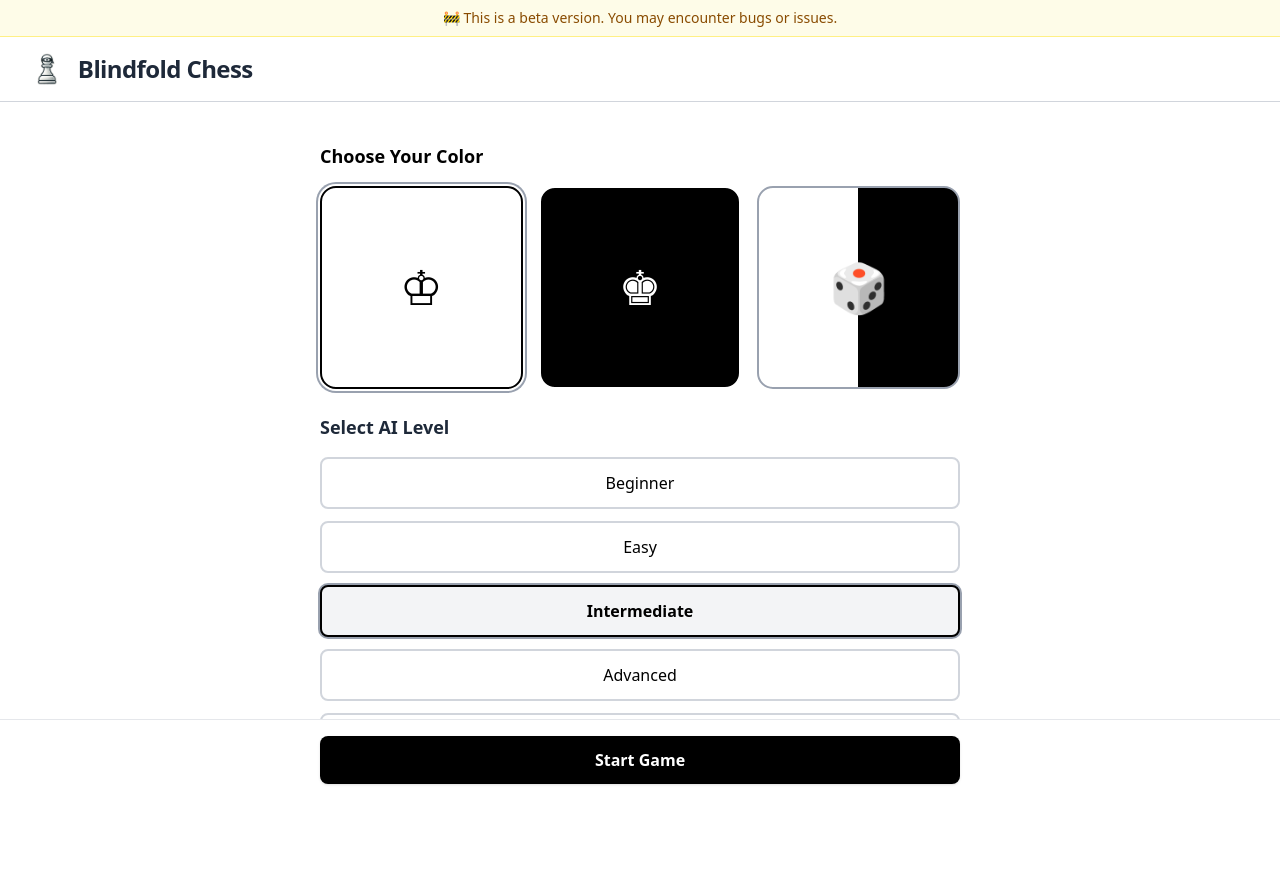
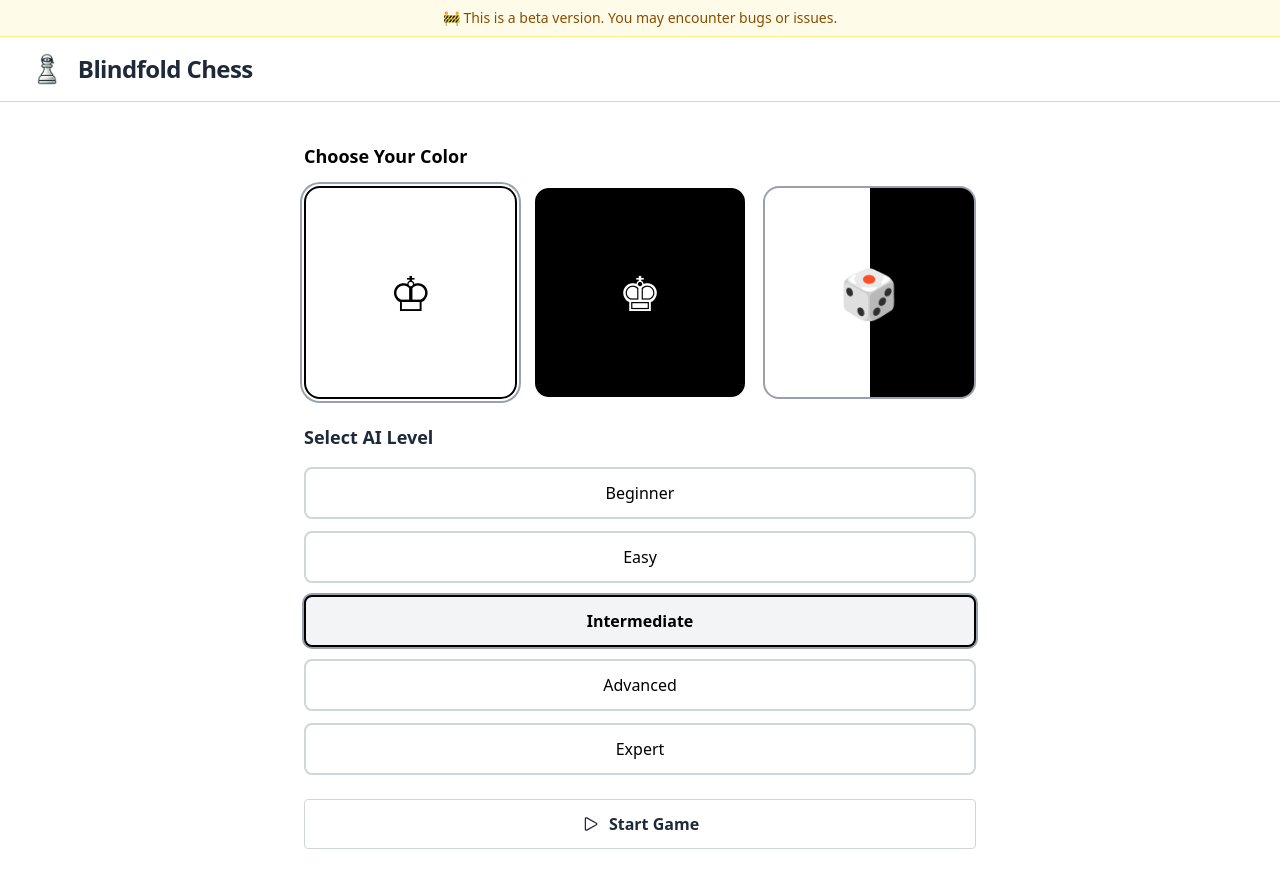
Before and after one commit to checkmate-works/blindfold-chess-deprecated, a React (Vite) app: page /game/setup in a window 1280 px wide. Shown: the top 888 px of the page. Built offline with nearby package versions, Linux system fonts and the light colour scheme.

Commit message:
Fix the start game button

```diff
--- a/src/features/game/game-setting.tsx
+++ b/src/features/game/game-setting.tsx
@@ -4,6 +4,7 @@ import { PlayerColor, Side, SkillLevel } from "@/types";
 import { ColorSelector } from "./components/color-selector";
 import { SkillLevelSelector } from "./components/skill-level-selector";
 import { useTranslation } from "react-i18next";
+import { PlayIcon } from "@heroicons/react/24/outline";
 
 const decidePlayerSide = (colorSetting: PlayerColor): Side => {
   if (colorSetting === "random") {
@@ -30,8 +31,10 @@ export const GameSetting = () => {
   };
 
   return (
-    <div className="min-h-screen pb-20 relative">
-      <div className="space-y-6 p-4 max-w-2xl mx-auto">
+    <div className="min-h-screen pb-20">
+      <div className="container mx-auto p-4">
+        <div className="w-full max-w-2xl mx-auto space-y-6">
+          <div className="space-y-6">
             <ColorSelector
               selectedColor={selectedColor}
               onColorSelect={setSelectedColor}
@@ -43,13 +46,12 @@ export const GameSetting = () => {
             />
           </div>
 
-      <div className="fixed bottom-0 left-0 w-full bg-white border-t border-gray-200">
-        <div className="max-w-2xl mx-auto px-4 py-4">
           <button
             onClick={handleStartGame}
-            className="w-full bg-black hover:bg-gray-800 text-white font-semibold py-3 px-6 rounded-lg shadow transition-colors duration-200"
+            className="w-full bg-white hover:bg-gray-50 text-gray-800 font-semibold py-3 px-6 rounded-sm border border-gray-300 transition-colors duration-200 flex items-center justify-center space-x-2"
           >
-            {t("game.start")}
+            <PlayIcon className="w-5 h-5" />
+            <span>{t("game.start")}</span>
           </button>
         </div>
       </div>
```
Lines whose indentation alone changed are shown as unchanged.
